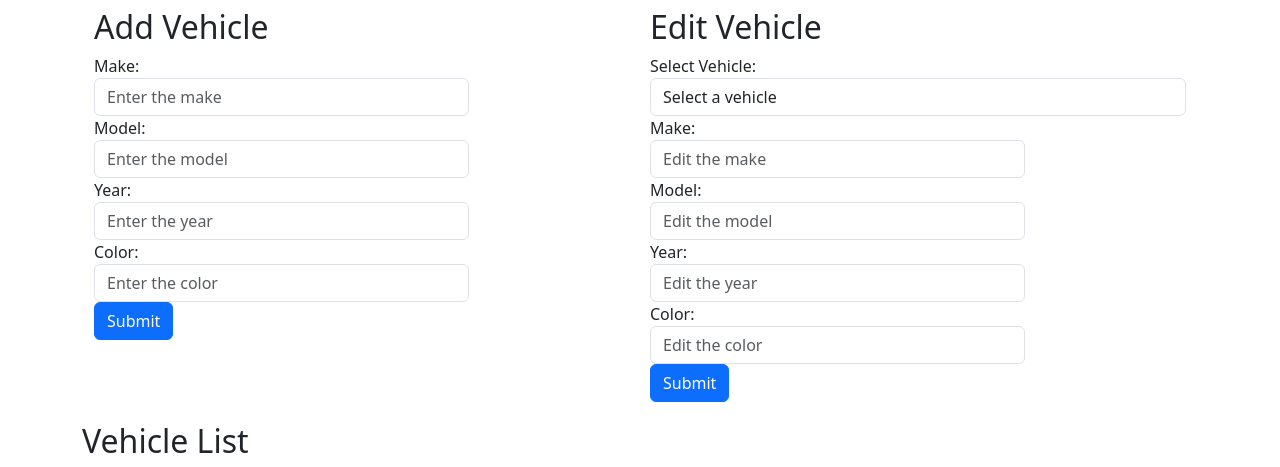
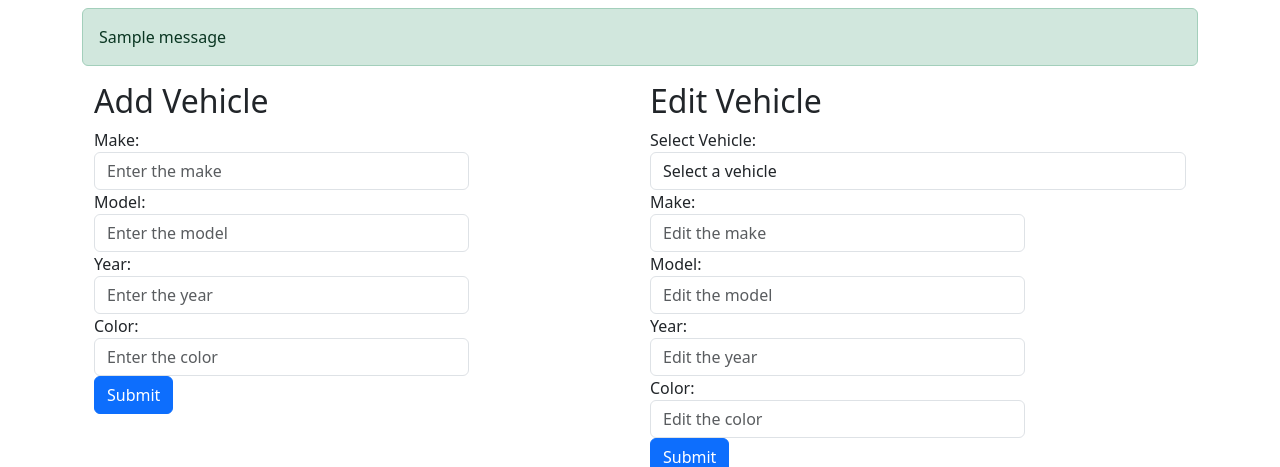
Before and after one commit to sophtank/3155finalproj, a Flask app: page /Vehicles in a window 1280 px wide. Shown: the part 68-535 px from the top of the page. Run offline with Flask 3, Linux system fonts and the light colour scheme; the visitor is signed in with stand-in values (Sample User, id 1); one stand-in notice (Sample message) is shown; data that the repository does not hold is empty; some libraries are stand-ins or nearby versions.

Commit message:
added messages for add/create/delete drive

```diff
--- a/app.py
+++ b/app.py
@@ -140,6 +140,7 @@ def delete_drive(drive_id):
         abort(404)
     if deleteSql.is_drive_owner(drive_id):
         deleteSql.deleteDrive(drive_id)
+        flash('Drive successfully deleted', 'success')
         return redirect("/drives")
     else:
         return redirect("/drives")
@@ -163,6 +164,7 @@ def add_vehicle():
     vehicle_id = str(uuid.uuid4())
 
     Vehicle.addVehicle(vehicle_id, username, make, model, year, color)
+    flash('Vehicle successfully added', 'success')
     return redirect("/Vehicles")
 
 #function to edit vehicles
@@ -176,6 +178,7 @@ def edit_vehicles ():
 
     username = session ['username']
     Vehicle.editVehicle(vehicle_id,username,make,model,year, color)
+    flash('Vehicle successfully edited', 'success')
     return redirect("/Vehicles")
 
 #function to delete vehicles
@@ -183,6 +186,7 @@ def edit_vehicles ():
 def delete_vehicle(vehicle_id):
     username = session ['username']
     Vehicle.deleteVehicle(vehicle_id, username)
+    flash('Drive successfully deleted', 'success')
     return redirect ("/Vehicles")
 
 
--- a/templates/vehicle.html
+++ b/templates/vehicle.html
@@ -2,7 +2,15 @@
 {% block head %}
     <link rel="stylesheet" href="/static/Styles/vehicle.css">
 {% endblock %}
-
+<div>
+    {% with messages = get_flashed_messages(with_categories=true) %}
+        {% for category, message in messages %}
+            <div class="alert alert-{{ category }}" role="alert">
+                {{ message }}
+            </div>
+        {% endfor %}
+    {% endwith %}
+</div>
 {% block body %}
 <!DOCTYPE html>
 <html lang="en">
@@ -12,6 +20,15 @@
     <title>Add or Edit Vehicle</title>
     <link rel="stylesheet" href="/static/Styles/vehicle.css">
 </head>
+<div>
+    {% with messages = get_flashed_messages(with_categories=true) %}
+        {% for category, message in messages %}
+            <div class="alert alert-{{ category }}" role="alert">
+                {{ message }}
+            </div>
+        {% endfor %}
+    {% endwith %}
+</div>
 <body>
     <div class="container">
         <div class="form-container">
```
Also changed, not shown: templates/viewDrives.html (+9 -0 lines).
